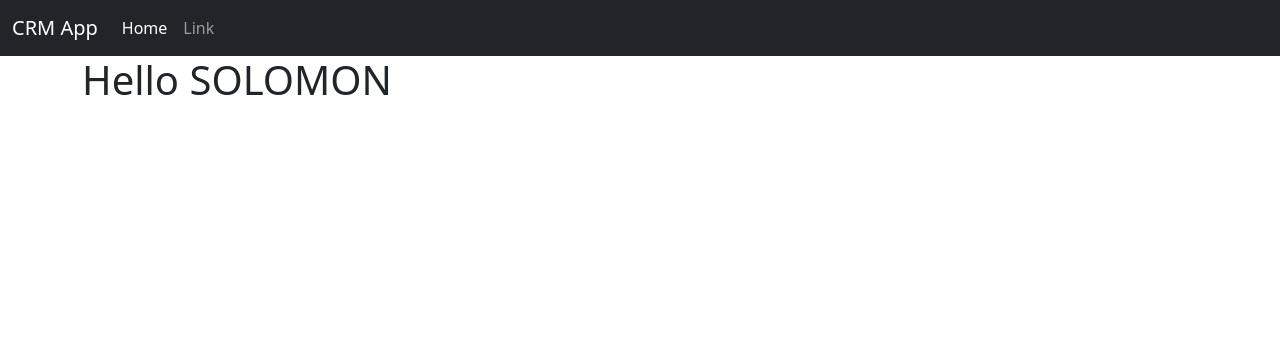
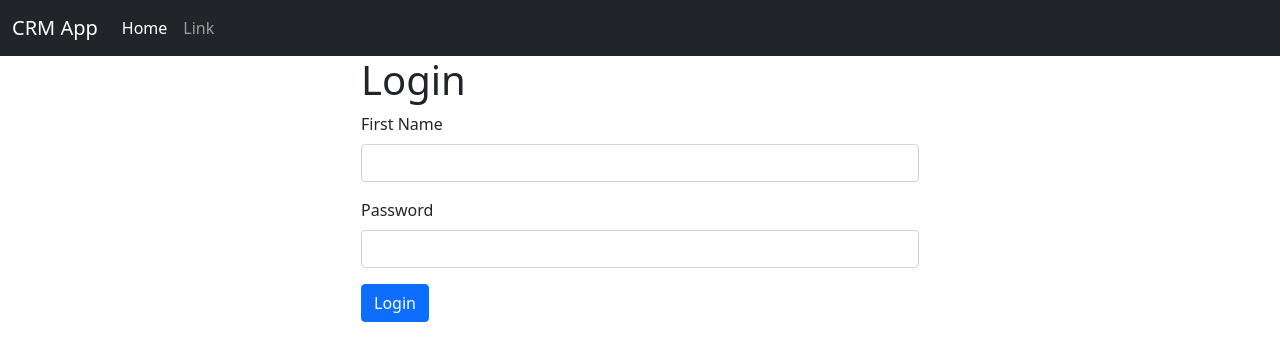
Before and after one commit to HermanMusyoki/django_CRM, a Django app: page / in a window 1280 px wide. Shown: the top 361 px of the page. Run offline with Django 3.2, Linux system fonts and the light colour scheme.

Commit message:
added login form

```diff
--- a/website/templates/home.html
+++ b/website/templates/home.html
@@ -1,7 +1,31 @@
 {% extends 'base.html' %}
 
 {% block content %}
+<div class="col-md-6 offset-md-3">
+{% if user.is_authenticated %}
+    <h1>Hello Solomon</h1>
 
-<h1> Hello SOLOMON </h1>
+{% else %}
+    <h1>Login</h1>
+
+    <form method="POST" action="{% url 'home' %}">
+        {% csrf_token %}
+
+        <form>
+            <div class="mb-3">
+              <label for="exampleInputEmail1" class="form-label">First Name</label>
+              <input type="text" name="first-name" class="form-control"  aria-describedby="emailHelp" required>
+            </div>
+            <div class="mb-3">
+              <label for="exampleInputPassword1" class="form-label">Password</label>
+              <input type="password" name="password" class="form-control" required>
+            </div>
+
+            <button type="submit" class="btn btn-primary">Login</button>
+          </form>
+    </form>
+{% endif %}
+</div>
+
 
 {% endblock %}
```
